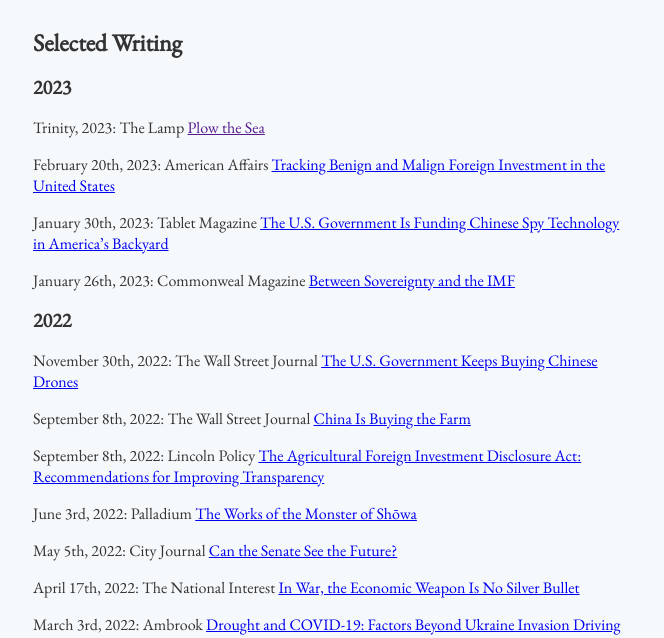
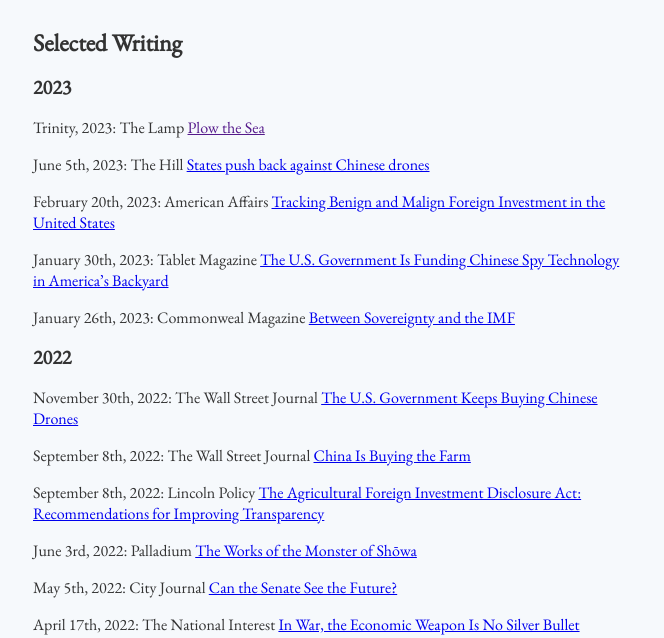
Before and after one commit to Leschonander/Leschonander.github.io, a plain HTML site: page archive.html in a window 1280 px wide. Shown: the part 100-738 px from the top of the page, without its empty margins (307-971 px from the left). Drawn offline with nearby package versions, Linux system fonts and the light colour scheme.

Commit message:
the hill

```diff
--- a/archive.html
+++ b/archive.html
@@ -72,6 +72,12 @@
         Trinity, 2023: The Lamp
         <a href=""
           >Plow the Sea</a>
+      </p>
+
+      <p>
+        June 5th, 2023: The Hill
+        <a href="https://thehill.com/opinion/congress-blog/4034033-states-push-back-against-chinese-drones/"
+          >States push back against Chinese drones</a>
       </p>
 
       <p>
```
